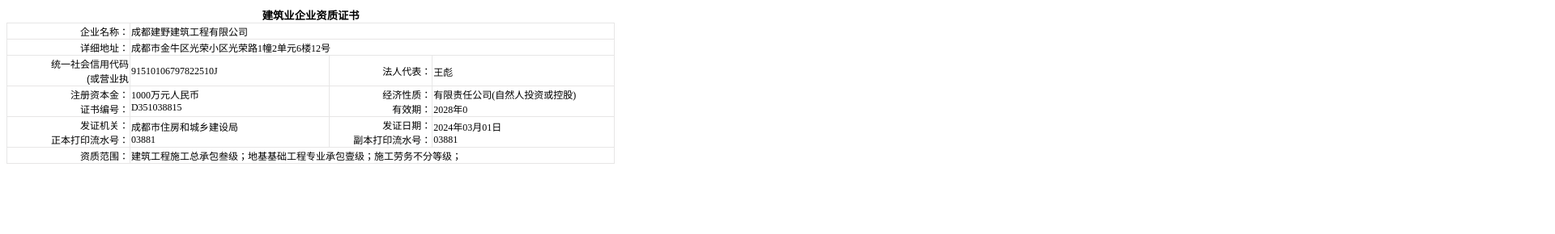
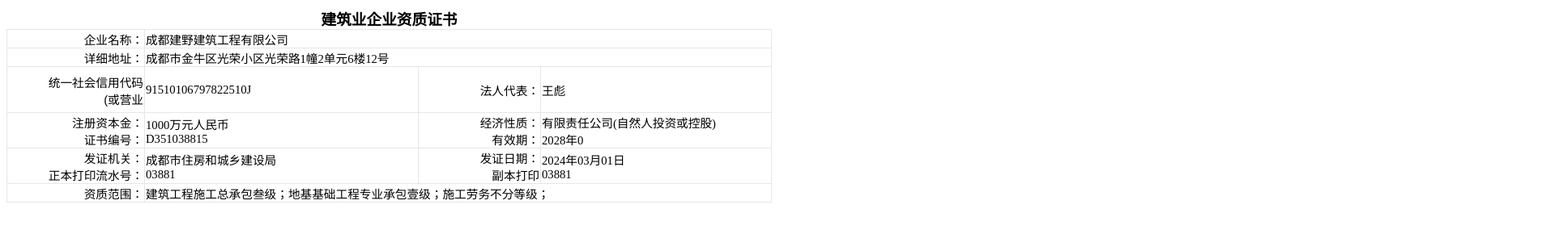
Before and after one commit to gsxtgov/re01-one, a plain HTML site: page index.html in a window 1280 px wide. Shown: the top 290 px of the page at 81% size, 1920 px wide, since content can reach past the window. Drawn offline with Linux system fonts and the light colour scheme.

Commit message:
Add files via upload

```diff
--- a/index.html
+++ b/index.html
@@ -9,14 +9,14 @@
      <o:Author>Kingsoft-PDF</o:Author>
      <o:Created>2024-07-23T01:59:00</o:Created>
      <o:LastAuthor>yu</o:LastAuthor>
-     <o:LastSaved>2024-07-22T18:13:24</o:LastSaved>
+     <o:LastSaved>2024-07-22T22:51:30</o:LastSaved>
      <o:Subject>pdfbuilder</o:Subject>
     </o:DocumentProperties>
     <o:CustomDocumentProperties>
      <o:CRO dt:dt="string">wqlLaW5nc29mdCBQREYgdG8gV1BTIDEwMA</o:CRO>
      <o:Created dt:dt="datetime.tz">2024-07-22T17:59:22</o:Created>
      <o:UsrData dt:dt="string">669e2d79a601ef001f80327awl</o:UsrData>
-     <o:ICV dt:dt="string">750AA4BC25DE49CEA0CD0105B30A2D0A_13</o:ICV>
+     <o:ICV dt:dt="string">491D4DF46E3B4148BECB4C3A1DDDE7E0_13</o:ICV>
      <o:KSOProductBuildVer dt:dt="string">2052-12.1.0.17147</o:KSOProductBuildVer>
     </o:CustomDocumentProperties>
    </xml>
@@ -44,8 +44,8 @@
 	mso-generic-font-family:swiss;
 	mso-font-charset:0;}
 .font1
-	{color:#000000;
-	font-size:10.0pt;
+	{color:windowtext;
+	font-size:14.0pt;
 	font-weight:700;
 	font-style:normal;
 	text-decoration:none;
@@ -54,25 +54,25 @@
 	mso-font-charset:134;}
 .font2
 	{color:#000000;
-	font-size:9.0pt;
+	font-size:14.0pt;
+	font-weight:400;
+	font-style:normal;
+	text-decoration:none;
+	font-family:"Arial";
+	mso-generic-font-family:swiss;
+	mso-font-charset:0;}
+.font3
+	{color:#000000;
+	font-size:11.0pt;
 	font-weight:400;
 	font-style:normal;
 	text-decoration:none;
 	font-family:"宋体";
-	mso-generic-font-family:swiss;
-	mso-font-charset:0;}
-.font3
-	{color:windowtext;
-	font-size:9.0pt;
-	font-weight:400;
-	font-style:normal;
-	text-decoration:none;
-	font-family:"SimSun";
 	mso-generic-font-family:auto;
 	mso-font-charset:134;}
 .font4
-	{color:#000000;
-	font-size:9.0pt;
+	{color:windowtext;
+	font-size:11.0pt;
 	font-weight:400;
 	font-style:normal;
 	text-decoration:none;
@@ -85,10 +85,19 @@
 	font-weight:400;
 	font-style:normal;
 	text-decoration:none;
+	font-family:"SimSun";
+	mso-generic-font-family:auto;
+	mso-font-charset:134;}
+.font6
+	{color:#000000;
+	font-size:11.0pt;
+	font-weight:400;
+	font-style:normal;
+	text-decoration:none;
 	font-family:"宋体";
 	mso-generic-font-family:auto;
 	mso-font-charset:134;}
-.font6
+.font7
 	{color:#0000FF;
 	font-size:11.0pt;
 	font-weight:400;
@@ -98,7 +107,7 @@
 	font-family:"宋体";
 	mso-generic-font-family:auto;
 	mso-font-charset:134;}
-.font7
+.font8
 	{color:#800080;
 	font-size:11.0pt;
 	font-weight:400;
@@ -108,7 +117,7 @@
 	font-family:"宋体";
 	mso-generic-font-family:auto;
 	mso-font-charset:134;}
-.font8
+.font9
 	{color:#FF0000;
 	font-size:11.0pt;
 	font-weight:400;
@@ -117,7 +126,7 @@
 	font-family:"宋体";
 	mso-generic-font-family:auto;
 	mso-font-charset:134;}
-.font9
+.font10
 	{color:#44546A;
 	font-size:18.0pt;
 	font-weight:700;
@@ -126,7 +135,7 @@
 	font-family:"宋体";
 	mso-generic-font-family:auto;
 	mso-font-charset:134;}
-.font10
+.font11
 	{color:#7F7F7F;
 	font-size:11.0pt;
 	font-weight:400;
@@ -135,7 +144,7 @@
 	font-family:"宋体";
 	mso-generic-font-family:auto;
 	mso-font-charset:134;}
-.font11
+.font12
 	{color:#44546A;
 	font-size:15.0pt;
 	font-weight:700;
@@ -144,7 +153,7 @@
 	font-family:"宋体";
 	mso-generic-font-family:auto;
 	mso-font-charset:134;}
-.font12
+.font13
 	{color:#44546A;
 	font-size:13.0pt;
 	font-weight:700;
@@ -153,7 +162,7 @@
 	font-family:"宋体";
 	mso-generic-font-family:auto;
 	mso-font-charset:134;}
-.font13
+.font14
 	{color:#44546A;
 	font-size:11.0pt;
 	font-weight:700;
@@ -162,7 +171,7 @@
 	font-family:"宋体";
 	mso-generic-font-family:auto;
 	mso-font-charset:134;}
-.font14
+.font15
 	{color:#3F3F76;
 	font-size:11.0pt;
 	font-weight:400;
@@ -171,7 +180,7 @@
 	font-family:"宋体";
 	mso-generic-font-family:auto;
 	mso-font-charset:134;}
-.font15
+.font16
 	{color:#3F3F3F;
 	font-size:11.0pt;
 	font-weight:700;
@@ -180,7 +189,7 @@
 	font-family:"宋体";
 	mso-generic-font-family:auto;
 	mso-font-charset:134;}
-.font16
+.font17
 	{color:#FA7D00;
 	font-size:11.0pt;
 	font-weight:700;
@@ -189,7 +198,7 @@
 	font-family:"宋体";
 	mso-generic-font-family:auto;
 	mso-font-charset:134;}
-.font17
+.font18
 	{color:#FFFFFF;
 	font-size:11.0pt;
 	font-weight:700;
@@ -198,7 +207,7 @@
 	font-family:"宋体";
 	mso-generic-font-family:auto;
 	mso-font-charset:134;}
-.font18
+.font19
 	{color:#FA7D00;
 	font-size:11.0pt;
 	font-weight:400;
@@ -207,7 +216,7 @@
 	font-family:"宋体";
 	mso-generic-font-family:auto;
 	mso-font-charset:134;}
-.font19
+.font20
 	{color:#000000;
 	font-size:11.0pt;
 	font-weight:700;
@@ -216,7 +225,7 @@
 	font-family:"宋体";
 	mso-generic-font-family:auto;
 	mso-font-charset:134;}
-.font20
+.font21
 	{color:#006100;
 	font-size:11.0pt;
 	font-weight:400;
@@ -225,7 +234,7 @@
 	font-family:"宋体";
 	mso-generic-font-family:auto;
 	mso-font-charset:134;}
-.font21
+.font22
 	{color:#9C0006;
 	font-size:11.0pt;
 	font-weight:400;
@@ -234,7 +243,7 @@
 	font-family:"宋体";
 	mso-generic-font-family:auto;
 	mso-font-charset:134;}
-.font22
+.font23
 	{color:#9C6500;
 	font-size:11.0pt;
 	font-weight:400;
@@ -243,7 +252,7 @@
 	font-family:"宋体";
 	mso-generic-font-family:auto;
 	mso-font-charset:134;}
-.font23
+.font24
 	{color:#FFFFFF;
 	font-size:11.0pt;
 	font-weight:400;
@@ -252,7 +261,7 @@
 	font-family:"宋体";
 	mso-generic-font-family:auto;
 	mso-font-charset:134;}
-.font24
+.font25
 	{color:#000000;
 	font-size:11.0pt;
 	font-weight:400;
@@ -261,18 +270,9 @@
 	font-family:"宋体";
 	mso-generic-font-family:auto;
 	mso-font-charset:134;}
-.font25
-	{color:windowtext;
-	font-size:10.0pt;
-	font-weight:700;
-	font-style:normal;
-	text-decoration:none;
-	font-family:"SimSun";
-	mso-generic-font-family:auto;
-	mso-font-charset:134;}
 .font26
 	{color:#000000;
-	font-size:9.0pt;
+	font-size:11.0pt;
 	font-weight:400;
 	font-style:normal;
 	text-decoration:none;
@@ -845,49 +845,49 @@
 	mso-protection:locked visible;}
 .xl65
 	{mso-style-parent:style0;
+	vertical-align:middle;
+	mso-font-charset:0;}
+.xl66
+	{mso-style-parent:style0;
 	text-align:center;
-	font-size:10.0pt;
+	vertical-align:middle;
+	color:windowtext;
+	font-size:14.0pt;
 	font-weight:700;
+	font-family:SimSun;
+	mso-generic-font-family:auto;
 	mso-font-charset:134;}
-.xl66
+.xl67
+	{mso-style-parent:style0;
+	vertical-align:middle;
+	font-size:14.0pt;
+	mso-font-charset:0;}
+.xl68
 	{mso-style-parent:style0;
 	text-align:right;
 	vertical-align:middle;
-	font-size:9.0pt;
 	font-family:宋体;
-	mso-font-charset:0;
+	mso-generic-font-family:auto;
+	mso-font-charset:134;
 	border:.5pt solid #E7E6E6;}
-.xl67
+.xl69
 	{mso-style-parent:style0;
 	vertical-align:middle;
 	color:windowtext;
-	font-size:9.0pt;
 	font-family:SimSun;
 	mso-generic-font-family:auto;
-	mso-font-charset:134;
-	border:.5pt solid #E7E6E6;}
-.xl68
-	{mso-style-parent:style0;
-	vertical-align:middle;
-	mso-font-charset:0;
-	border:.5pt solid #E7E6E6;}
-.xl69
-	{mso-style-parent:style0;
-	text-align:right;
-	vertical-align:middle;
-	font-size:9.0pt;
 	mso-font-charset:134;
 	border:.5pt solid #E7E6E6;}
 .xl70
 	{mso-style-parent:style0;
 	vertical-align:middle;
-	font-size:9.0pt;
-	mso-font-charset:134;
+	mso-font-charset:0;
 	border:.5pt solid #E7E6E6;}
 .xl71
 	{mso-style-parent:style0;
+	text-align:right;
+	vertical-align:middle;
 	color:windowtext;
-	font-size:9.0pt;
 	font-family:SimSun;
 	mso-generic-font-family:auto;
 	mso-font-charset:134;
@@ -895,7 +895,10 @@
 .xl72
 	{mso-style-parent:style0;
 	vertical-align:middle;
-	mso-font-charset:0;}
+	font-family:SimSun;
+	mso-generic-font-family:auto;
+	mso-font-charset:134;
+	border:.5pt solid #E7E6E6;}
  -->  </style>
   <!--[if gte mso 9]>
    <xml>
@@ -909,9 +912,9 @@
         <x:Panes>
          <x:Pane>
           <x:Number>3</x:Number>
-          <x:ActiveCol>0</x:ActiveCol>
-          <x:ActiveRow>1</x:ActiveRow>
-          <x:RangeSelection>A2:D7</x:RangeSelection>
+          <x:ActiveCol>1</x:ActiveCol>
+          <x:ActiveRow>22</x:ActiveRow>
+          <x:RangeSelection>B23</x:RangeSelection>
          </x:Pane>
         </x:Panes>
         <x:ProtectContents>False</x:ProtectContents>
@@ -933,55 +936,53 @@
    </xml>
   <![endif]-->
  </head>
- <body link="blue" vlink="purple">
-  <table width="750.33" border="0" cellpadding="0" cellspacing="0" style='width:562.75pt;border-collapse:collapse;table-layout:fixed;'>
-   <col width="151.93" style='mso-width-source:userset;mso-width-alt:4861;'/>
-   <col width="246" style='mso-width-source:userset;mso-width-alt:7872;'/>
-   <col width="127.40" style='mso-width-source:userset;mso-width-alt:4076;'/>
-   <col width="225" style='mso-width-source:userset;mso-width-alt:7200;'/>
-   <tr height="17" style='height:12.75pt;mso-height-source:userset;mso-height-alt:255;'>
-    <td class="xl65" height="17" width="750.33" colspan="4" style='height:12.75pt;width:562.75pt;border-right:none;border-bottom:none;' x:str><font class="font25">建筑业企业资质证书</font></td>
-   </tr>
-   <tr height="16" style='height:12.00pt;mso-height-source:userset;mso-height-alt:240;'>
-    <td class="xl66" height="16" style='height:12.00pt;' x:str>企业名称：</td>
-    <td class="xl67" colspan="3" style='border-right:.5pt solid #E7E6E6;border-bottom:.5pt solid #E7E6E6;' x:str>成都建野建筑工程有限公司</td>
-   </tr>
-   <tr height="16" style='height:12.00pt;mso-height-source:userset;mso-height-alt:240;'>
-    <td class="xl66" height="16" style='height:12.00pt;' x:str>详细地址：</td>
-    <td class="xl67" colspan="3" style='border-right:.5pt solid #E7E6E6;border-bottom:.5pt solid #E7E6E6;' x:str>成都市金牛区光荣小区光荣路1幢2单元6楼12号</td>
-   </tr>
-   <tr height="32" style='height:24.00pt;mso-height-source:userset;mso-height-alt:480;'>
-    <td class="xl66" height="32" style='height:24.00pt;' x:str>统一社会信用代码<font class="font26"><br/>(</font><font class="font2">或营业执</font><span style='display:none;'><font class="font2">照注册号</font><font class="font26">)</font><font class="font2">：</font></span></td>
-    <td class="xl67" x:str>91510106797822510J</td>
-    <td class="xl69" x:str><font class="font3">法人代表：</font></td>
-    <td class="xl70" x:str>王彪</td>
-   </tr>
-   <tr height="32" style='height:24.00pt;mso-height-source:userset;mso-height-alt:480;'>
-    <td class="xl66" height="32" style='height:24.00pt;' x:str>注册资本金：<font class="font26"><br/><span style='mso-spacerun:yes;'>&nbsp;&nbsp;&nbsp;&nbsp;</span></font><font class="font2">证书编号：</font></td>
-    <td class="xl71" x:str>1000万元人民币<br/>D351038815</td>
-    <td class="xl69" x:str><font class="font3">经济性质：<br/></font><font class="font3">有效期：</font></td>
-    <td class="xl71" x:str>有限责任公司(自然人投资或控股)<br/>2028年0<span style='display:none;'>5月25日</span></td>
-   </tr>
-   <tr height="32" style='height:24.00pt;mso-height-source:userset;mso-height-alt:480;'>
-    <td class="xl66" height="32" style='height:24.00pt;' x:str>发证机关：<font class="font26"><br/></font><font class="font2">正本打印流水号：</font></td>
-    <td class="xl70" x:str><font class="font3">成都市住房和城乡建设局<br/></font><font class="font3">03881</font></td>
-    <td class="xl69" x:str><font class="font3">发证日期：<br/></font><font class="font3">副本打印流水号：</font></td>
-    <td class="xl67" x:str>2024年03月01日<br/>03881</td>
-   </tr>
-   <tr height="16" style='height:12.00pt;mso-height-source:userset;mso-height-alt:240;'>
-    <td class="xl66" height="16" style='height:12.00pt;' x:str>资质范围：</td>
-    <td class="xl67" colspan="3" style='border-right:.5pt solid #E7E6E6;border-bottom:.5pt solid #E7E6E6;' x:str>建筑工程施工总承包叁级；地基基础工程专业承包壹级；施工劳务不分等级；</td>
+ <body link="blue" vlink="purple" class="xl65">
+  <table width="944" border="0" cellpadding="0" cellspacing="0" style='width:708.00pt;border-collapse:collapse;table-layout:fixed;'>
+   <col width="170" class="xl65" style='mso-width-source:userset;mso-width-alt:5440;'/>
+   <col width="338" class="xl65" style='mso-width-source:userset;mso-width-alt:10816;'/>
+   <col width="151" class="xl65" style='mso-width-source:userset;mso-width-alt:4832;'/>
+   <col width="285" class="xl65" style='mso-width-source:userset;mso-width-alt:9120;'/>
+   <col width="72" span="252" class="xl65" style='mso-width-source:userset;mso-width-alt:2304;'/>
+   <tr height="28" style='height:21.00pt;mso-height-source:userset;mso-height-alt:420;'>
+    <td class="xl66" height="28" width="944" colspan="4" style='height:21.00pt;width:708.00pt;border-right:none;border-bottom:none;' x:str>建筑业企业资质证书</td>
    </tr>
    <tr height="19" style='height:14.25pt;'>
-    <td class="xl72" height="19" style='height:14.25pt;'></td>
-    <td colspan="3" style='mso-ignore:colspan;'></td>
+    <td class="xl68" height="19" style='height:14.25pt;' x:str>企业名称：</td>
+    <td class="xl69" colspan="3" style='border-right:.5pt solid #E7E6E6;border-bottom:.5pt solid #E7E6E6;' x:str>成都建野建筑工程有限公司</td>
+   </tr>
+   <tr height="19" style='height:14.25pt;'>
+    <td class="xl68" height="19" style='height:14.25pt;' x:str>详细地址：</td>
+    <td class="xl69" colspan="3" style='border-right:.5pt solid #E7E6E6;border-bottom:.5pt solid #E7E6E6;' x:str>成都市金牛区光荣小区光荣路1幢2单元6楼12号</td>
+   </tr>
+   <tr height="57" style='height:42.75pt;'>
+    <td class="xl68" height="57" style='height:42.75pt;' x:str>统一社会信用代码<font class="font26"><br/>(</font><font class="font3">或营业</font><span style='display:none;'><font class="font3">执照注册号</font><font class="font26">)</font><font class="font3">：</font></span></td>
+    <td class="xl69" x:str>91510106797822510J</td>
+    <td class="xl71" x:str>法人代表：</td>
+    <td class="xl72" x:str>王彪</td>
+   </tr>
+   <tr height="38" style='height:28.50pt;'>
+    <td class="xl68" height="38" style='height:28.50pt;' x:str>注册资本金：<font class="font26"><br/><span style='mso-spacerun:yes;'>&nbsp;&nbsp;&nbsp;&nbsp;</span></font><font class="font3">证书编号：</font></td>
+    <td class="xl69" x:str>1000万元人民币<br/>D351038815</td>
+    <td class="xl71" x:str>经济性质：<br/>有效期：</td>
+    <td class="xl69" x:str>有限责任公司(自然人投资或控股)<br/>2028年0<span style='display:none;'>5月25日</span></td>
+   </tr>
+   <tr height="37" style='height:27.75pt;'>
+    <td class="xl68" height="37" style='height:27.75pt;' x:str>发证机关：<font class="font26"><br/></font><font class="font3">正本打印流水号：</font></td>
+    <td class="xl69" x:str>成都市住房和城乡建设局<br/>03881</td>
+    <td class="xl71" x:str>发证日期：<br/>副本打印<span style='display:none;'>流水号：</span></td>
+    <td class="xl69" x:str>2024年03月01日<br/>03881</td>
+   </tr>
+   <tr height="19" style='height:14.25pt;'>
+    <td class="xl68" height="19" style='height:14.25pt;' x:str>资质范围：</td>
+    <td class="xl69" colspan="3" style='border-right:.5pt solid #E7E6E6;border-bottom:.5pt solid #E7E6E6;' x:str>建筑工程施工总承包叁级；地基基础工程专业承包壹级；施工劳务不分等级；</td>
    </tr>
    <![if supportMisalignedColumns]>
     <tr width="0" style='display:none;'>
-     <td width="152" style='width:114;'></td>
-     <td width="246" style='width:185;'></td>
-     <td width="127" style='width:96;'></td>
-     <td width="225" style='width:169;'></td>
+     <td width="170" style='width:128;'></td>
+     <td width="338" style='width:254;'></td>
+     <td width="151" style='width:113;'></td>
+     <td width="285" style='width:214;'></td>
+     <td width="72" style='width:54;'></td>
     </tr>
    <![endif]>
   </table>
```
